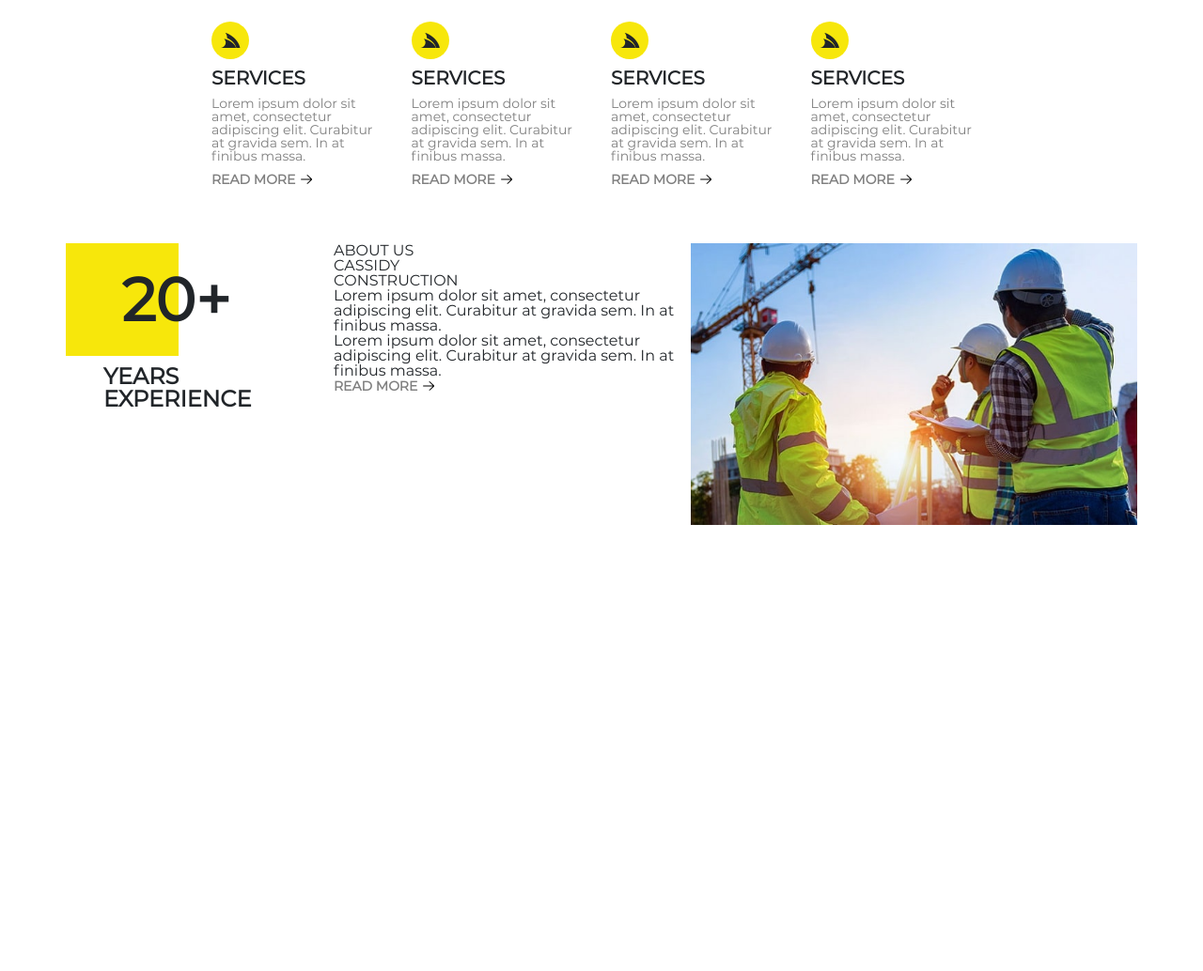
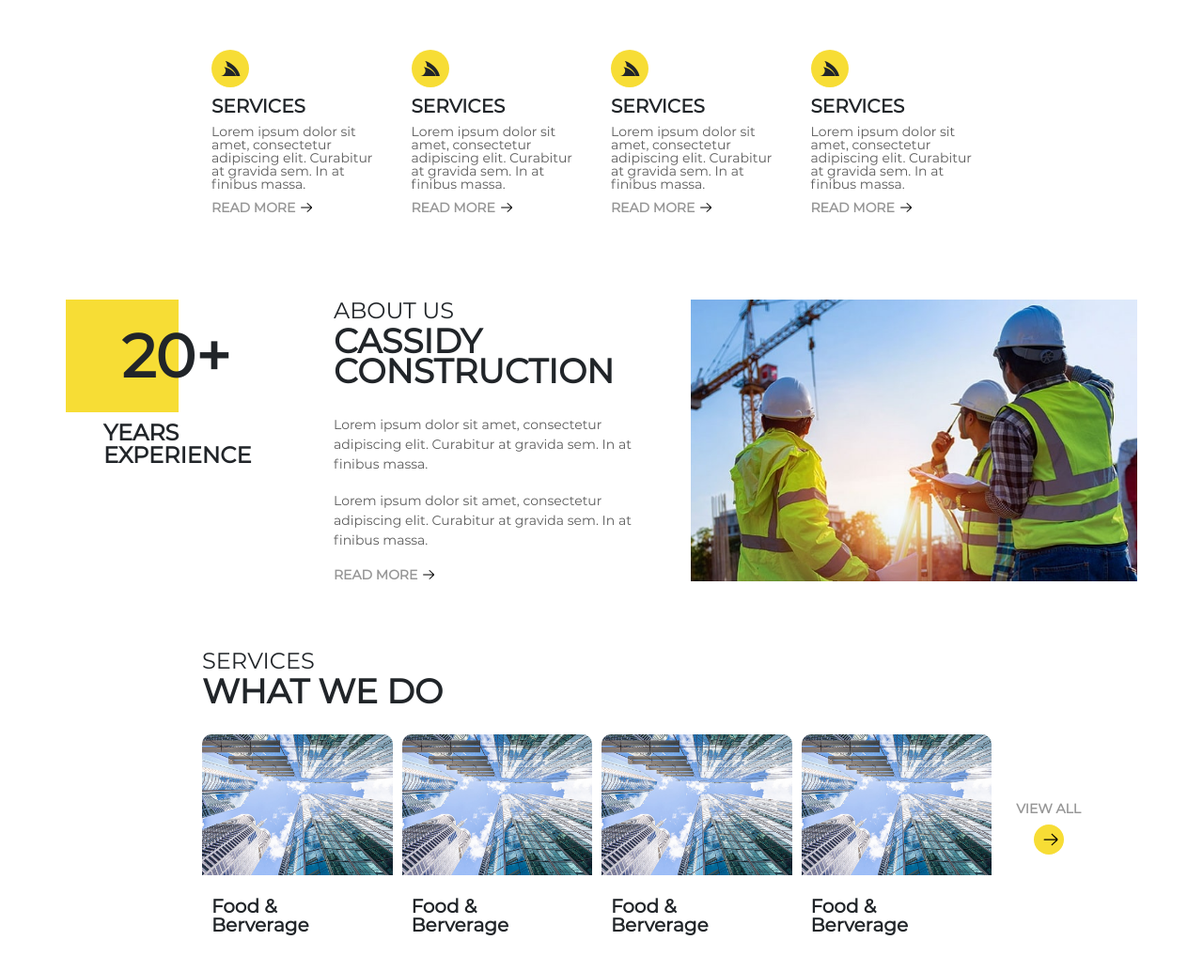
Before and after one commit to kingorfarmer/clone_web1, a website: page index.html in a window 1280 px wide. Shown: the part 614-1648 px from the top of the page at 94% size. Before the commit the page ends 1176 px from the top, so only its background shows below. Drawn offline with nearby package versions, Linux system fonts and the light colour scheme; files whose address does not match are found by name.

Commit message:
05/07/2021

```diff
--- a/assets/css/responsive.css
+++ b/assets/css/responsive.css
@@ -18,6 +18,9 @@
 
   .experience__wrapper {
     width: 100%;
+  }
+
+  .services__wrapper .services__more {
   }
 }
 
@@ -53,6 +56,11 @@
 
   .role__card {
     width: 150px;
+    padding-left: 20px;
+  }
+
+  .construction__img {
+    margin-top: 20px;
   }
 }
 
@@ -90,6 +98,22 @@
   .role__card {
     width: auto;
   }
+
+  .left__content .year__experience {
+    margin-left: 50px;
+  }
+
+  .left__content .experience__text {
+    margin-left: 50px;
+  }
+
+  .experience__content {
+    margin: 30px 40px 30px 40px;
+  }
+
+  .experience__content .title__experience {
+    font-size: 28px;
+  }
 }
 
 @media only screen and (max-width: 320px) {
--- a/assets/css/styles.css
+++ b/assets/css/styles.css
@@ -173,7 +173,7 @@ body {
   padding: 10px;
   font-weight: 700;
   font-size: 14px;
-  color: rgba(0, 0, 0, 0.5);
+  color: #969696;
 }
 
 .list__menu li a i {
@@ -257,7 +257,7 @@ body {
 .hero__content .hero__button {
   width: 200px;
   display: flex;
-  background-color: rgb(247, 231, 11);
+  background-color: #f7dd35;
   padding-top: 10px;
   padding-bottom: 10px;
   align-items: center;
@@ -266,7 +266,7 @@ body {
   font-weight: 700;
   font-size: 14px;
   border-radius: 20px;
-  box-shadow: 1px 1px 8px rgba(247, 231, 11, 0.5);
+  box-shadow: 1px 1px 8px rgba(247, 221, 53, 0.5);
   text-decoration: none;
 }
 
@@ -330,9 +330,11 @@ body {
   background-color: #717171;
 } */
 
-.role__company {
+.role__company,
+.services__wrapper {
+  position: relative;
   width: 850px;
-  margin: 40px auto;
+  margin: 70px auto;
 }
 
 .role__card {
@@ -345,7 +347,7 @@ body {
 .role__card .icon__circle {
   width: 40px;
   height: 40px;
-  background-color: rgb(247, 231, 11);
+  background-color: #f7dd35;
   border-radius: 50%;
   display: flex;
   align-items: center;
@@ -362,7 +364,7 @@ body {
   font-size: 14px;
   margin: 10px 0;
   font-weight: 500;
-  color: rgba(0, 0, 0, 0.5);
+  color: #5c5c5c;
 }
 
 .role__card:hover {
@@ -372,13 +374,15 @@ body {
 .role__card .more__link {
   display: flex;
   text-decoration: none;
-  color: rgba(0, 0, 0, 0.5);
+  color: #969696;
   font-weight: 700;
   font-size: 14px;
   align-items: center;
 }
 
-.role__card .more__link img {
+.role__card .more__link img,
+.services__more .more__icon img,
+.experience__content .more__link img {
   width: 16px;
   margin-left: 4px;
 }
@@ -391,7 +395,7 @@ body {
 .left__content .year__experience {
   width: 120px;
   height: 120px;
-  background-color: rgb(247, 231, 11);
+  background-color: #f7dd35;
   position: relative;
 }
 
@@ -416,20 +420,88 @@ body {
   object-fit: cover;
 }
 
-.experience__content .heading__experience {
-  font-size: 16px;
+.experience__content .heading__experience,
+.services__wrapper .services__title {
+  font-size: 24px;
+  font-weight: 500;
 }
 
-.experience__content .more__link {
+.experience__content .title__experience,
+.services__wrapper .services__subtitle {
+  font-size: 36px;
+  font-weight: 800;
+  line-height: 0.9;
+  margin: 4px 0 30px 0;
+}
+
+.services__wrapper .services__more {
+  position: absolute;
+  right: -10%;
+  top: 50%;
+  display: flex;
+  flex-direction: column;
+  align-items: center;
+  text-decoration: none;
+}
+
+.services__wrapper .services__more:hover {
+  color: #000;
+}
+
+.experience__content .subtitle__experience {
+  font-size: 14px;
+  margin: 18px 0;
+  font-weight: 500;
+  color: #5c5c5c;
+  padding-right: 20px;
+  line-height: 1.5;
+}
+
+.experience__content .more__link,
+.services__more .more__text {
   display: flex;
   text-decoration: none;
-  color: rgba(0, 0, 0, 0.5);
+  color: #969696;
   font-weight: 700;
   font-size: 14px;
   align-items: center;
 }
 
-.experience__content .more__link img {
-  width: 16px;
-  margin-left: 4px;
+.services__more .more__icon {
+  width: 32px;
+  height: 32px;
+  background-color: #f7dd35;
+  border-radius: 50%;
+  display: flex;
+  justify-content: center;
+  align-items: center;
+  margin-top: 10px;
 }
+
+.services__more .more__icon img {
+  width: 20px;
+  height: 20px;
+}
+
+.services__card {
+  margin-right: 10px;
+  border-radius: 10px;
+  overflow: hidden;
+  transition: 200ms ease-in;
+}
+
+.services__card:hover {
+  box-shadow: 1px 1px 20px rgba(0, 0, 0, 0.1);
+}
+
+.services__card .services__text {
+  font-weight: 800;
+  font-size: 20px;
+  padding: 20px 10px;
+}
+
+.services__card .services__images {
+  width: 100%;
+  height: 150px;
+  object-fit: cover;
+}
--- a/index.html
+++ b/index.html
@@ -92,7 +92,7 @@
         <div class="container-fluid">
             <div class="role__company">
                 <div class="row">
-                    <div class="col col-md-3 col-lg-3 col-xl-3">
+                    <div class="col-6 col-md-3 col-lg-3 col-xl-3">
                         <div class="role__card">
                             <div class="icon__circle"><i class="fab fa-servicestack fa-lg"></i></div>
                             <div class="role__title">SERVICES</div>
@@ -100,7 +100,7 @@
                             <a class="more__link" href="#">READ MORE<img src="./assets/svg/right-arrow.svg" alt="chevron-right"></a>
                         </div>
                     </div>
-                    <div class="col col-md-3 col-lg-3 col-xl-3">
+                    <div class="col-6 col-md-3 col-lg-3 col-xl-3">
                         <div class="role__card">
                             <div class="icon__circle"><i class="fab fa-servicestack fa-lg"></i></div>
                             <div class="role__title">SERVICES</div>
@@ -108,7 +108,7 @@
                             <a class="more__link" href="#">READ MORE<img src="./assets/svg/right-arrow.svg" alt="chevron-right"></a>
                         </div>
                     </div>
-                    <div class="col col-md-3 col-lg-3 col-xl-3">
+                    <div class="col-6 col-md-3 col-lg-3 col-xl-3">
                         <div class="role__card">
                             <div class="icon__circle"><i class="fab fa-servicestack fa-lg"></i></div>
                             <div class="role__title">SERVICES</div>
@@ -116,7 +116,7 @@
                             <a class="more__link" href="#">READ MORE<img src="./assets/svg/right-arrow.svg" alt="chevron-right"></a>
                         </div>
                     </div>
-                    <div class="col col-md-3 col-lg-3 col-xl-3">
+                    <div class="col-6 col-md-3 col-lg-3 col-xl-3">
                         <div class="role__card">
                             <div class="icon__circle"><i class="fab fa-servicestack fa-lg"></i></div>
                             <div class="role__title">SERVICES</div>
@@ -160,6 +160,49 @@
         </div>
     </section>
 
+    <section>
+        <div class="container-fluid">
+
+            <div class="services__wrapper">
+
+                <div class="services__title">SERVICES</div>
+                <div class="services__subtitle">WHAT WE DO</div>
+                <div class="row">
+                    <div class=".col-lg-6 col-xl-3">
+                        <div class="services__card">
+                            <img class="services__images" src="./assets/img/GettyImages-1220093801.jpg" alt="">
+                            <div class="services__text">Food &<br>Berverage</div>
+                        </div>
+                    </div>
+                    <div class=".col-lg-6 col-xl-3">
+                        <div class="services__card">
+                            <img class="services__images" src="./assets/img/GettyImages-1220093801.jpg" alt="">
+                            <div class="services__text">Food &<br>Berverage</div>
+                        </div>
+                    </div>
+                    <div class=".col-lg-6 col-xl-3">
+                        <div class="services__card">
+                            <img class="services__images" src="./assets/img/GettyImages-1220093801.jpg" alt="">
+                            <div class="services__text">Food &<br>Berverage</div>
+                        </div>
+                    </div>
+                    <div class=".col-lg-6 col-xl-3">
+                        <div class="services__card">
+                            <img class="services__images" src="./assets/img/GettyImages-1220093801.jpg" alt="">
+                            <div class="services__text">Food &<br>Berverage</div>
+                        </div>
+                    </div>
+                </div>
+                <a href="#" class="services__more">
+                    <div class="more__text">VIEW ALL</div>
+                    <div class="more__icon"><img src="./assets/svg/right-arrow.svg" alt="chevron-right"></div>
+                </a>
+
+            </div>
+
+        </div>
+    </section>
+
     <script src="https://ajax.googleapis.com/ajax/libs/jquery/3.6.0/jquery.min.js"></script>
     <script src="./assets/js/scripts.js"></script>
 </body>
```
Also changed, not shown: assets/img/GettyImages-1220093801.jpg (added).
